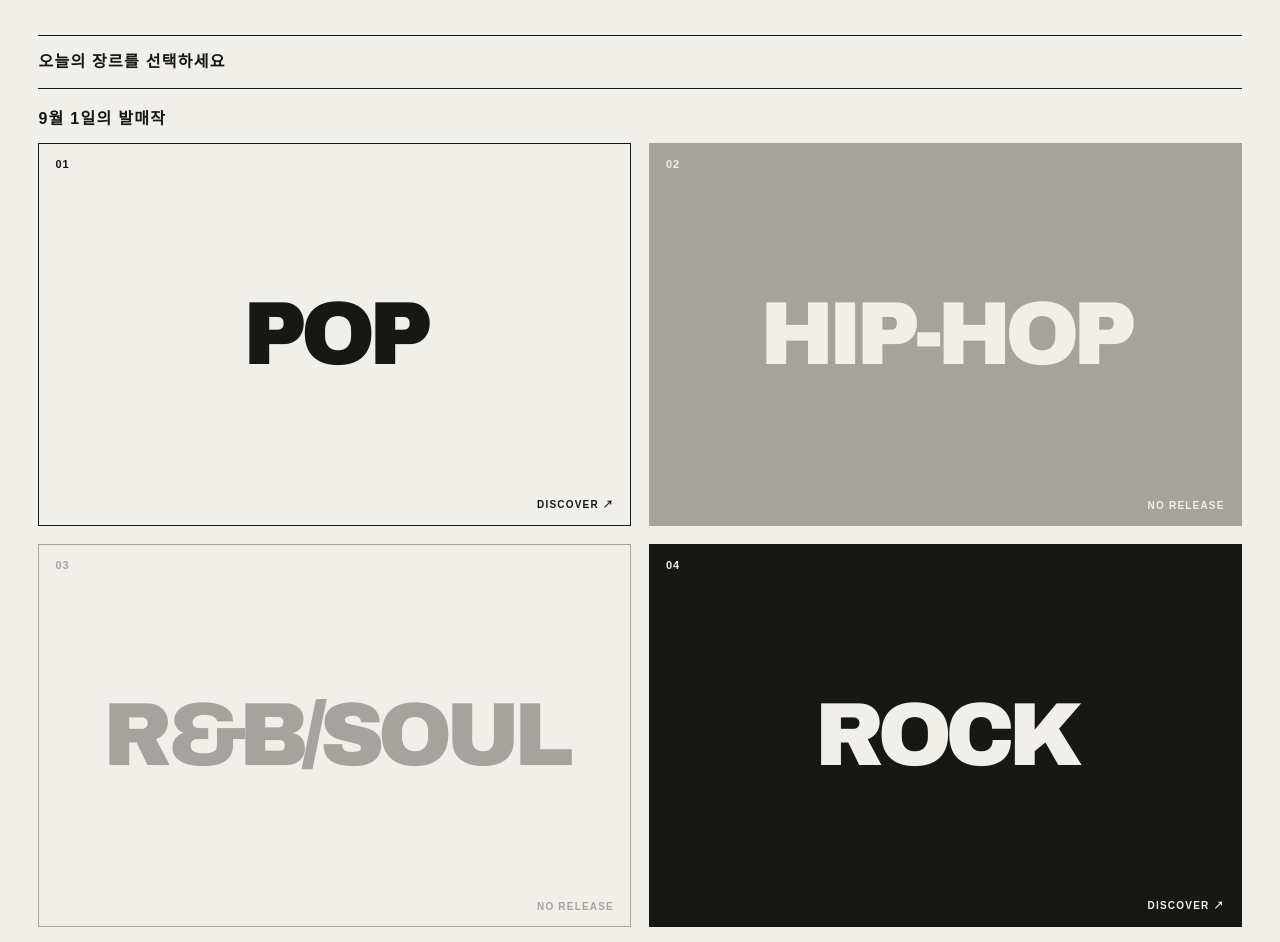
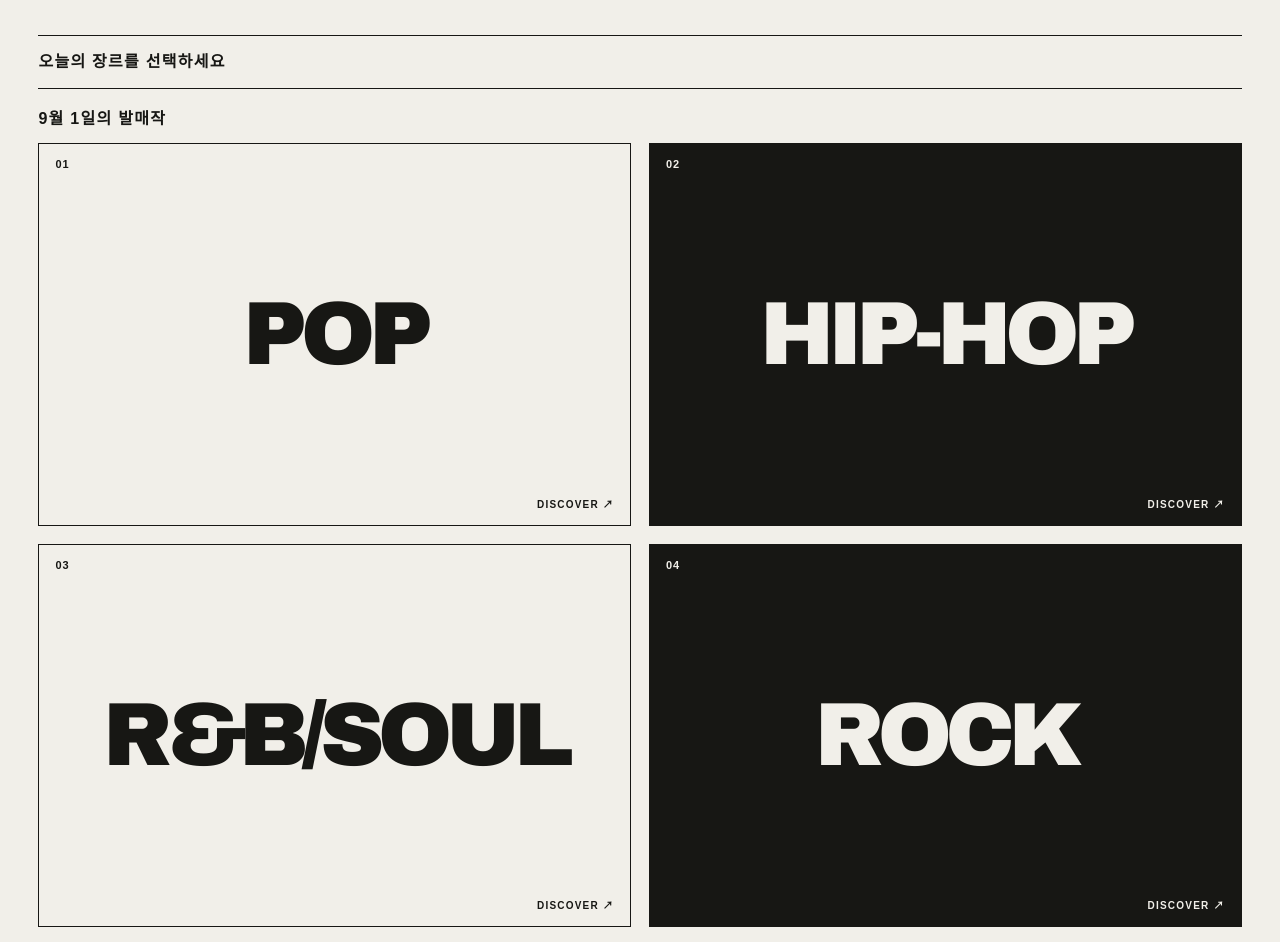
Before and after one commit to HyeokJung803/on-this-day-music, a plain HTML site: page index.html in a window 1280 px wide. Shown: the part 329-1271 px from the top of the page. Drawn offline with nearby package versions, Linux system fonts and the light colour scheme; a web font is replaced by a local one.

Commit message:
fix: collect complete genre data and descriptions

```diff
--- a/index.html
+++ b/index.html
@@ -12,7 +12,7 @@
     :root{--ink:#171714;--paper:#f1efe9;--accent:#ff5038;--line:rgba(23,23,20,.18)}
     *{box-sizing:border-box}html{background:var(--paper);color:var(--ink);font:500 16px "IBM Plex Sans KR",sans-serif}body{margin:0;min-height:100vh}button{font:inherit;color:inherit}
     .shell{min-height:100vh;padding:22px 3vw 42px;overflow:hidden}.topbar{display:flex;align-items:center;justify-content:space-between;border-bottom:1px solid var(--ink);padding-bottom:14px;font-size:12px;font-weight:600;text-transform:uppercase;letter-spacing:.12em}.brand{font-family:"Archivo Black";font-size:15px;letter-spacing:-.02em}.clock{font-variant-numeric:tabular-nums}
-    .hero{display:grid;grid-template-columns:minmax(520px,1fr) clamp(150px,13vw,210px) 245px;align-items:center;gap:clamp(32px,4vw,72px);min-height:310px;padding:clamp(34px,5vh,70px) 0}.date{font-family:"Archivo Black";font-size:clamp(66px,15vw,220px);line-height:.78;letter-spacing:-.085em;white-space:nowrap}.date span{display:inline-block}.hero-mark{width:100%;justify-self:center;display:grid;justify-items:center;gap:15px}.record{width:100%;aspect-ratio:1;border-radius:50%;display:grid;place-items:center;background:repeating-radial-gradient(circle,#171714 0 5px,#292925 6px 8px);box-shadow:0 18px 35px #17171425}.record::before{content:"";width:38%;aspect-ratio:1;border-radius:50%;background:var(--accent);border:5px solid var(--paper);box-shadow:inset 0 0 0 2px var(--ink)}.record::after{content:"";position:absolute;width:9px;aspect-ratio:1;border-radius:50%;background:var(--paper)}.hero-note{font:11px "Archivo Black";letter-spacing:.16em;text-align:center;white-space:nowrap}.hero-copy{width:245px;justify-self:end;font-size:14px;font-weight:600;line-height:1.85;word-break:keep-all}.hero-copy strong{display:block;font-size:18px;font-weight:700;margin-bottom:9px}.hero-copy::after{content:"POP · HIP-HOP · R&B/SOUL · ROCK";display:block;margin-top:18px;padding-top:12px;border-top:1px solid var(--ink);font:9px "Archivo Black";letter-spacing:.08em}
+    .hero{display:grid;grid-template-columns:minmax(520px,1fr) clamp(150px,13vw,210px) 245px;align-items:center;gap:clamp(32px,4vw,72px);min-height:310px;padding:clamp(34px,5vh,70px) 0}.date{font-family:"Archivo Black";font-size:clamp(66px,15vw,220px);line-height:.78;letter-spacing:-.085em;white-space:nowrap}.date span{display:inline-block}.hero-mark{width:100%;justify-self:center;display:grid;justify-items:center;gap:15px}.record{width:100%;aspect-ratio:1;border-radius:50%;display:grid;place-items:center;background:repeating-radial-gradient(circle,#171714 0 5px,#292925 6px 8px);box-shadow:0 18px 35px #17171425}.record::before{content:"";width:38%;aspect-ratio:1;border-radius:50%;background:var(--accent);border:5px solid var(--paper);box-shadow:inset 0 0 0 2px var(--ink)}.record::after{content:"";position:absolute;width:9px;aspect-ratio:1;border-radius:50%;background:var(--paper)}.hero-note{font:11px "Archivo Black";letter-spacing:.16em;text-align:center;white-space:nowrap}.hero-copy{width:245px;justify-self:end;font-size:14px;font-weight:600;line-height:1.85;word-break:keep-all}.hero-copy strong{display:block;font-size:18px;font-weight:700;margin-bottom:9px}.hero-copy::after{content:"POP · HIP-HOP · R&B/SOUL · ROCK · JAZZ · EDM";display:block;margin-top:18px;padding-top:12px;border-top:1px solid var(--ink);font:9px "Archivo Black";letter-spacing:.08em}
     .controls{display:flex;align-items:center;gap:12px;padding:14px 0;border-block:1px solid var(--ink);font-size:12px;letter-spacing:.08em;text-transform:uppercase}
     .status{display:flex;justify-content:space-between;padding:18px 0 12px;font-size:12px;letter-spacing:.08em;text-transform:uppercase}.grid{display:grid;grid-template-columns:repeat(12,1fr);gap:18px}.card{grid-column:span 6;appearance:none;border:1px solid var(--ink);background:transparent;padding:0;cursor:pointer;min-width:0;overflow:hidden}.card:disabled{cursor:default;opacity:.35}.genre-stage{position:relative;aspect-ratio:1.55;display:grid;place-items:center;padding:20px;transition:background .25s,color .25s}.card:nth-child(2n) .genre-stage{background:var(--ink);color:var(--paper)}.card:not(:disabled):hover .genre-stage{background:var(--accent);color:white}.genre-name{font-family:"Archivo Black";font-size:clamp(38px,7vw,102px);line-height:.82;letter-spacing:-.075em;text-align:center;text-transform:uppercase}.letter{display:inline-block}.index{position:absolute;top:14px;left:16px;font-size:11px;letter-spacing:.08em}.discover{position:absolute;right:16px;bottom:14px;font-size:10px;letter-spacing:.12em;text-transform:uppercase}.empty{grid-column:1/-1;padding:12vh 0;text-align:center;font-family:"Archivo Black";font-size:clamp(28px,6vw,72px);letter-spacing:-.05em}
     dialog{width:100vw;height:100vh;max-width:none;max-height:none;margin:0;padding:0;border:0;background:transparent;color:var(--paper);overflow:auto}dialog::backdrop{background:transparent}.wipe{position:fixed;width:80px;height:80px;margin:-40px 0 0 -40px;border-radius:50%;background:var(--ink);pointer-events:none}.modal{position:relative;z-index:1;width:min(920px,88vw);min-height:min(620px,82vh);margin:9vh auto;display:grid;grid-template-columns:1fr 1fr;background:#24241f;box-shadow:0 30px 80px #0007;transform-origin:left center}.modal-cover{width:100%;height:100%;min-height:440px;object-fit:cover}.modal-copy{padding:42px;display:flex;flex-direction:column}.modal-tag{color:#ff7966;text-transform:uppercase;letter-spacing:.14em;font-size:11px}.modal h2{font-family:"Archivo Black";font-size:clamp(34px,5vw,62px);line-height:.92;letter-spacing:-.06em;margin:24px 0 12px}.modal h3{font-size:15px;font-weight:500;margin:0 0 28px;color:#aaa}.modal p{font-size:14px;line-height:1.9;color:#d4d4cc;margin:0}.source{margin-top:auto;padding-top:30px;color:var(--paper);font-size:12px}.close{position:fixed;z-index:2;right:24px;top:22px;border:1px solid #fff7;background:#0005;color:white;width:44px;height:44px;border-radius:50%;cursor:pointer;font-size:22px}
@@ -30,7 +30,7 @@
     <header class="topbar"><span class="brand">ON THIS DAY ♫</span><span>매일 한 장, 시간을 재생합니다</span><span class="clock" id="clock"></span></header>
     <section class="hero">
       <div class="date" id="date" aria-label="8월 27일"><span>08</span><span>·</span><span>27</span></div>
-      <div class="hero-mark" aria-hidden="true"><div class="record"></div><span class="hero-note">4 GENRES / ONE DATE</span></div>
+      <div class="hero-mark" aria-hidden="true"><div class="record"></div><span class="hero-note" id="genre-count">GENRES / ONE DATE</span></div>
       <div class="hero-copy"><strong>오늘, 음악사에는</strong>같은 날짜에 세상에 나온 앨범과 노래를 장르별로 발견해보세요. 표지를 누르면 그 음악의 이야기가 열립니다.</div>
     </section>
     <nav class="controls" aria-label="날짜 선택" id="genres"></nav>
@@ -42,17 +42,19 @@
   <script>
     let music={};
     const $=s=>document.querySelector(s), grid=$('#grid'), genreNav=$('#genres'), dialog=$('#detail');
-    const genres=[['GLOBAL','POP','POP'],['GLOBAL','HIP-HOP','HIP-HOP'],['GLOBAL','R&B/SOUL','R&B/SOUL'],['GLOBAL','ROCK','ROCK']];
+    const genreOrder=['POP','HIP-HOP','R&B/SOUL','ROCK','JAZZ','EDM'];
     let day='08-27';
     genreNav.innerHTML='<span>오늘의 장르를 선택하세요</span>';
     const animateGenre=card=>anime.animate(card.querySelectorAll('.letter'),{scale:[4,1],opacity:[0,1],delay:anime.stagger(70),duration:950,ease:'outExpo'});
     function render(){
       const items=music[day]||[];
+      const genres=[...new Set(items.map(item=>item.genre))].sort((a,b)=>genreOrder.indexOf(a)-genreOrder.indexOf(b));
+      $('#genre-count').textContent=`${genres.length} GENRES / ONE DATE`;
       items.forEach(x=>{const image=new Image();image.fetchPriority='high';image.src=x.image});
       $('#day-label').textContent=`${+day.slice(0,2)}월 ${+day.slice(3)}일의 발매작`;
       $('#date').innerHTML=`<span>${day.slice(0,2)}</span><span>·</span><span>${day.slice(3)}</span>`;
       $('#date').ariaLabel=`${+day.slice(0,2)}월 ${+day.slice(3)}일`;
-      grid.innerHTML=genres.map(([region,genre,label],i)=>{const index=items.findIndex(x=>x.region===region&&x.genre===genre),available=index>=0;return `<button class="card" data-index="${index}" ${available?'':'disabled'} aria-label="${label} 장르의 오늘 발매작 ${available?'보기':'없음'}"><span class="genre-stage"><span class="index">${String(i+1).padStart(2,'0')}</span><span class="genre-name">${[...label].map(c=>`<span class="letter">${c}</span>`).join('')}</span><span class="discover">${available?'discover ↗':'no release'}</span></span></button>`}).join('');
+      grid.innerHTML=genres.map((label,i)=>{const index=items.findIndex(x=>x.genre===label);return `<button class="card" data-index="${index}" aria-label="${label} 장르의 오늘 발매작 보기"><span class="genre-stage"><span class="index">${String(i+1).padStart(2,'0')}</span><span class="genre-name">${[...label].map(c=>`<span class="letter">${c}</span>`).join('')}</span><span class="discover">discover ↗</span></span></button>`}).join('')||'<div class="empty">NO RELEASES TODAY.</div>';
       if(window.anime&&!matchMedia('(prefers-reduced-motion: reduce)').matches){
         anime.animate('#date span',{y:[80,0],opacity:[0,1],delay:anime.stagger(70),duration:750,ease:'outExpo'});
         anime.animate('.card',{y:[50,0],opacity:[0,1],delay:anime.stagger(90),duration:700,ease:'outExpo'});
--- a/music.json
+++ b/music.json
@@ -224,27 +224,75 @@
   "09-01": [
     {
       "region": "GLOBAL",
-      "type": "앨범",
+      "type": "싱글",
       "genre": "POP",
-      "title": "Bass Generation",
+      "title": "Ben",
       "curation": "오늘의 발견",
-      "artist": "베이스헌터",
-      "year": 2009,
-      "image": "https://coverartarchive.org/release-group/fe099423-cd18-4b5b-aa9e-9895992138e2/front-500",
-      "text": "2009-09-01에 공개된 음악 작품입니다. 자동 수집된 후보이므로 대표작 여부와 장르 설명은 추후 검수됩니다.",
-      "url": "https://musicbrainz.org/release-group/fe099423-cd18-4b5b-aa9e-9895992138e2"
+      "artist": "마이클 잭슨",
+      "year": 1972,
+      "image": "https://coverartarchive.org/release-group/430cabeb-5c70-4764-90b5-5f486235d300/front-500",
+      "text": "song written by Don Black and composed by Walter Scharf",
+      "url": "https://musicbrainz.org/release-group/430cabeb-5c70-4764-90b5-5f486235d300"
+    },
+    {
+      "region": "GLOBAL",
+      "type": "싱글",
+      "genre": "HIP-HOP",
+      "title": "Niggas in Paris",
+      "curation": "오늘의 발견",
+      "artist": "제이 지",
+      "year": 2011,
+      "image": "https://coverartarchive.org/release-group/5552a11f-a6db-4641-b337-3b5c6d8ad5e3/front-500",
+      "text": "2011 single by Jay-Z and Kanye West",
+      "url": "https://musicbrainz.org/release-group/5552a11f-a6db-4641-b337-3b5c6d8ad5e3"
+    },
+    {
+      "region": "GLOBAL",
+      "type": "싱글",
+      "genre": "R&B/SOUL",
+      "title": "Car Wash",
+      "curation": "오늘의 발견",
+      "artist": "Rose Royce",
+      "year": 1976,
+      "image": "https://coverartarchive.org/release-group/de0fd880-7f91-4c2c-a01e-921707da8edb/front-500",
+      "text": "1976 single by Rose Royce",
+      "url": "https://musicbrainz.org/release-group/de0fd880-7f91-4c2c-a01e-921707da8edb"
     },
     {
       "region": "GLOBAL",
       "type": "싱글",
       "genre": "ROCK",
-      "title": "Mamma Mia",
+      "title": "Creep",
       "curation": "오늘의 발견",
-      "artist": "아바",
-      "year": 1975,
-      "image": "https://coverartarchive.org/release-group/b7541a5a-69a0-33a6-ada8-c69453f83454/front-500",
-      "text": "1975-09-01에 공개된 음악 작품입니다. 자동 수집된 후보이므로 대표작 여부와 장르 설명은 추후 검수됩니다.",
-      "url": "https://musicbrainz.org/release-group/b7541a5a-69a0-33a6-ada8-c69453f83454"
+      "artist": "라디오헤드",
+      "year": 1992,
+      "image": "https://coverartarchive.org/release-group/471b4ff5-004f-4a7b-b0ba-a0837c41da14/front-500",
+      "text": "라디오헤드의 노래",
+      "url": "https://musicbrainz.org/release-group/471b4ff5-004f-4a7b-b0ba-a0837c41da14"
+    },
+    {
+      "region": "GLOBAL",
+      "type": "앨범",
+      "genre": "JAZZ",
+      "title": "Blue Valentine",
+      "curation": "오늘의 발견",
+      "artist": "톰 웨이츠",
+      "year": 1978,
+      "image": "https://coverartarchive.org/release-group/a138f035-a018-3d29-8b90-36b30956fccc/front-500",
+      "text": "톰 웨이츠의 음반",
+      "url": "https://musicbrainz.org/release-group/a138f035-a018-3d29-8b90-36b30956fccc"
+    },
+    {
+      "region": "GLOBAL",
+      "type": "싱글",
+      "genre": "EDM",
+      "title": "Insomnia",
+      "curation": "오늘의 발견",
+      "artist": "Faithless",
+      "year": 2005,
+      "image": "https://coverartarchive.org/release-group/0626b22a-4f4e-3d9b-bcd9-03b051822d6f/front-500",
+      "text": "song recorded by Faithless",
+      "url": "https://musicbrainz.org/release-group/0626b22a-4f4e-3d9b-bcd9-03b051822d6f"
     }
   ]
 }
```
Also changed, not shown: scripts/update-daily.mjs (+31 -21 lines).
